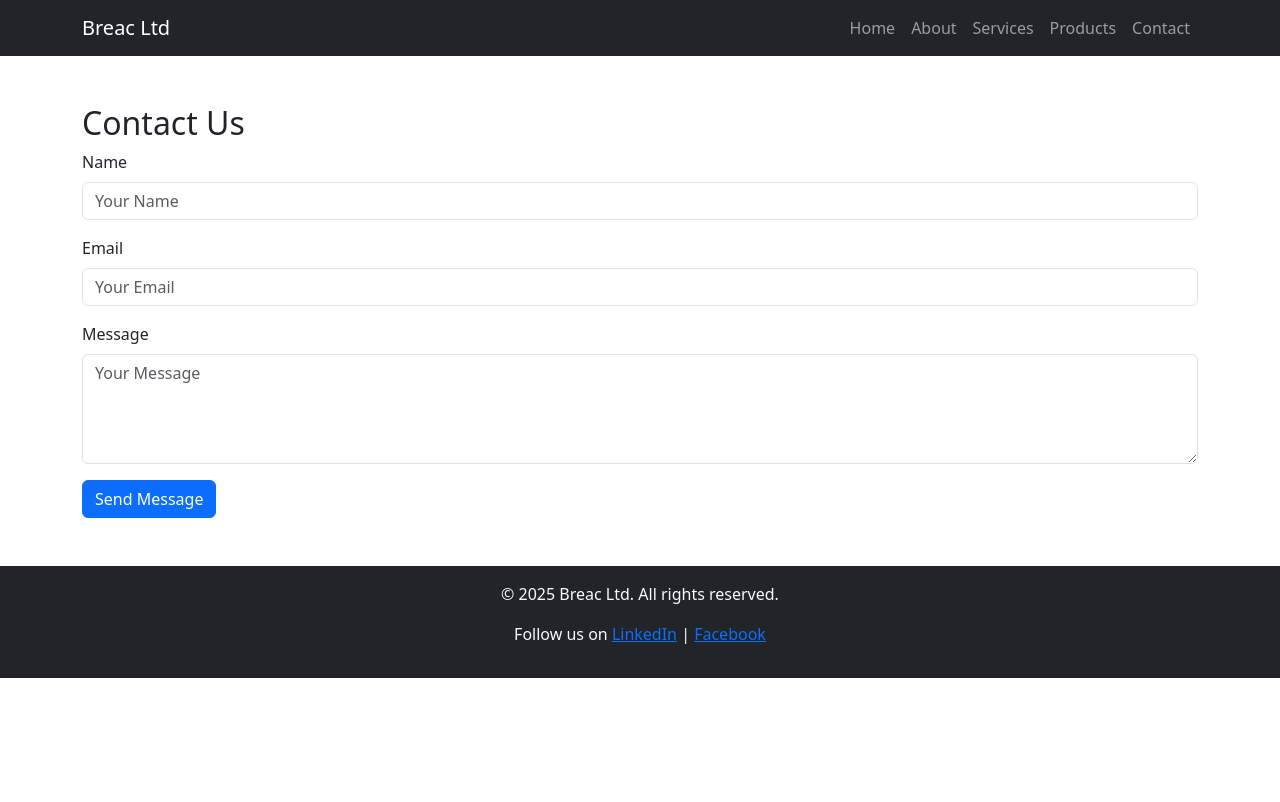
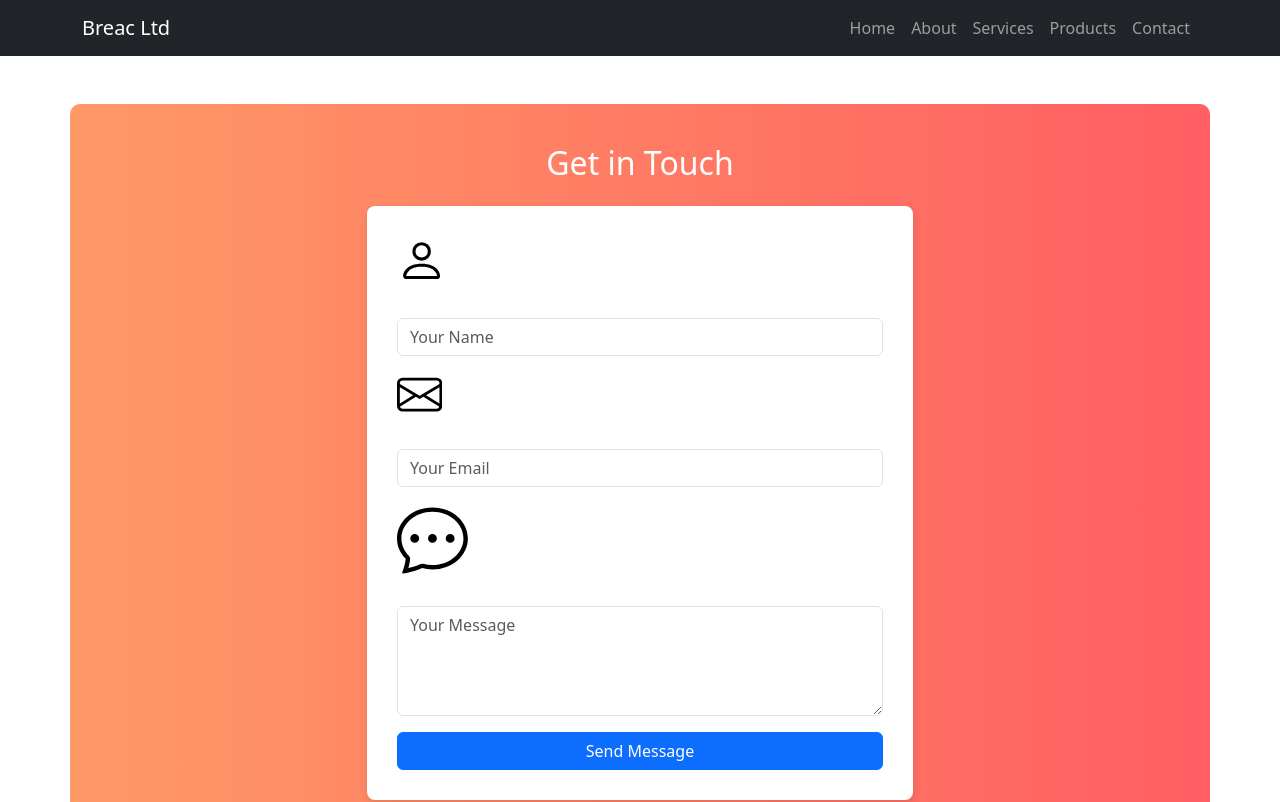
Before and after one commit to Isiji/breac-webiste, a React (Create React App) app in the folder breac-website/: page /contact in a window 1280 px wide. Shown: the top 802 px of the page. Built offline with nearby package versions, Linux system fonts and the light colour scheme.

Commit message:
remaining finishing touches

```diff
--- a/breac-website/package.json
+++ b/breac-website/package.json
@@ -11,6 +11,7 @@
     "framer-motion": "^12.4.10",
     "react": "^19.0.0",
     "react-bootstrap": "^2.10.9",
+    "react-bootstrap-icons": "^1.11.5",
     "react-dom": "^19.0.0",
     "react-router-dom": "^7.2.0",
     "react-scripts": "5.0.1",
--- /dev/null
+++ b/breac-website/src/data/services.js
@@ -0,0 +1,11 @@
+import aviation from "../assets/images/aviation.jpg";
+import cargoImg from "../assets/images/cargoImg.jpg";
+import eventprop from "../assets/images/event-prop.jpeg";
+
+const services = [
+    { id: "aviation-consultancy", title: "Aviation Consultancy", image: aviation, description: "Expert advice on permits, registration, and charters." },
+    { id: "cargo-forwarding", title: "Cargo Clearing & Forwarding", image: cargoImg, description: "Sea & air logistics, including live animal transport." },
+    { id: "events-deco", title: "Events Deco Branding", image: eventprop, description: "Creative event decorations and branding solutions." }
+];
+
+export default services;
--- /dev/null
+++ b/breac-website/src/pages/Contact.css
@@ -0,0 +1,29 @@
+.contact-container {
+    background: linear-gradient(to right, #ff9966, #ff5e62);
+    padding: 40px;
+    border-radius: 10px;
+    color: white;
+}
+
+.contact-form {
+    background: white;
+    padding: 30px;
+    border-radius: 8px;
+    box-shadow: 0px 4px 10px rgba(0, 0, 0, 0.1);
+}
+
+.contact-icon {
+    margin-right: 5px;
+    color: #ff5e62;
+}
+
+.contact-btn {
+    background-color: #ff5e62;
+    border: none;
+    width: 100%;
+    font-size: 1.2rem;
+}
+
+.contact-btn:hover {
+    background-color: #e04e55;
+}
--- a/breac-website/src/pages/Contact.js
+++ b/breac-website/src/pages/Contact.js
@@ -1,26 +1,42 @@
 import React from 'react';
-import { Container, Form, Button } from 'react-bootstrap';
+import { Container, Form, Button, Row, Col } from 'react-bootstrap';
+import { motion } from 'framer-motion';
+import { Envelope, Person, ChatDots } from 'react-bootstrap-icons';
+import './Contact.css'; // Import styles
+
 
 const Contact = () => {
     return (
-        <Container className="my-5">
-            <h2>Contact Us</h2>
-            <Form>
+        <motion.div
+            initial={{ opacity: 0, y: 50 }}
+            animate={{ opacity: 1, y: 0 }}
+            transition={{ duration: 1.2 }}
+        >
+            <Container className="contact-container my-5">
+                <h2 className="text-center mb-4">Get in Touch</h2>
+                <Row className="justify-content-center">
+                    <Col md={6}>
+                        <Form className="contact-form">
                             <Form.Group className="mb-3">
-                    <Form.Label>Name</Form.Label>
+                                <Form.Label><Person className="contact-icon" /> Name</Form.Label>
                                 <Form.Control type="text" placeholder="Your Name" />
                             </Form.Group>
                             <Form.Group className="mb-3">
-                    <Form.Label>Email</Form.Label>
+                                <Form.Label><Envelope className="contact-icon" /> Email</Form.Label>
                                 <Form.Control type="email" placeholder="Your Email" />
                             </Form.Group>
                             <Form.Group className="mb-3">
-                    <Form.Label>Message</Form.Label>
+                                <Form.Label><ChatDots className="contact-icon" /> Message</Form.Label>
                                 <Form.Control as="textarea" rows={4} placeholder="Your Message" />
                             </Form.Group>
-                <Button variant="primary" type="submit">Send Message</Button>
+                            <motion.div whileHover={{ scale: 1.1 }} whileTap={{ scale: 0.9 }}>
+                                <Button variant="primary" type="submit" className="contact-btn">Send Message</Button>
+                            </motion.div>
                         </Form>
+                    </Col>
+                </Row>
             </Container>
+        </motion.div>
     );
 };
 
--- a/breac-website/src/pages/Products.js
+++ b/breac-website/src/pages/Products.js
@@ -1,44 +1,44 @@
 import React from 'react';
 import { Container, Row, Col, Card } from 'react-bootstrap';
-import { Link } from 'react-router-dom';
 import { motion } from 'framer-motion';
 import products from '../data/products';
 import './Products.css';
 
 const Products = () => {
     return (
-        <motion.div
-            initial={{ opacity: 0, x: -200 }}
-            whileInView={{ opacity: 1, x: 0 }}
-            viewport={{ once: true, amount: 0.2 }}
-            transition={{ duration: 1.2 }}
-        >
         <Container className="my-5">
-                <h2 className="text-center">Our Products</h2>
+            <h2 className="text-center mb-4">Our Products</h2>
             <Row>
-                    {products.map((product) => (
-                        <Col md={4} key={product.id}>
-                            <Link to={`/products/${product.id}`} className="product-link">
+                {products.map((product, index) => (
+                    <Col md={6} key={index} className="d-flex align-items-center mb-4">
+                        {/* Image slides in from the left */}
                         <motion.div
                             initial={{ opacity: 0, x: -100 }}
                             whileInView={{ opacity: 1, x: 0 }}
                             viewport={{ once: true, amount: 0.2 }}
                             transition={{ duration: 1.2 }}
+                            className="w-50"
                         >
-                                    <Card className="product-card text-center">
-                                        <Card.Img variant="top" src={product.image} className="product-logo" />
+                            <Card.Img src={product.image} className="product-logo" />
+                        </motion.div>
+
+                        {/* Text slides in from the right */}
+                        <motion.div
+                            initial={{ opacity: 0, x: 100 }}
+                            whileInView={{ opacity: 1, x: 0 }}
+                            viewport={{ once: true, amount: 0.2 }}
+                            transition={{ duration: 1.2 }}
+                            className="w-50 ps-3"
+                        >
                             <Card.Body>
-                                            <Card.Title className="product-title">{product.name}</Card.Title>
+                                <Card.Title>{product.name}</Card.Title>
                                 <Card.Text>{product.description}</Card.Text>
                             </Card.Body>
-                                    </Card>
                         </motion.div>
-                            </Link>
                     </Col>
                 ))}
             </Row>
         </Container>
-        </motion.div>
     );
 };
 
--- /dev/null
+++ b/breac-website/src/pages/Services.css
@@ -0,0 +1,15 @@
+.product-logo, .service-logo {
+    width: 100%;
+    height: 250px;
+    object-fit: cover;
+    border-radius: 8px;
+}
+
+@media (max-width: 768px) {
+    .w-50 {
+        width: 100% !important; /* Full width on smaller screens */
+    }
+    .ps-3 {
+        padding-left: 0 !important;
+    }
+}
--- a/breac-website/src/pages/Services.js
+++ b/breac-website/src/pages/Services.js
@@ -1,47 +1,44 @@
 import React from 'react';
 import { Container, Row, Col, Card } from 'react-bootstrap';
-import { Link } from 'react-router-dom';
 import { motion } from 'framer-motion';
-
-// Import service images
-import aviationImg from '../assets/images/aviation.jpg';
-import cargoImg from '../assets/images/cargoImg.jpg';
-import eventsImg from '../assets/images/event-prop.jpeg';
-const services = [
-    { id: "aviation-consultancy", title: "Aviation Consultancy", image: aviationImg, description: "Expert advice on permits, registration, and charters." },
-    { id: "cargo-forwarding", title: "Cargo Clearing & Forwarding", image: cargoImg, description: "Sea & air logistics, including live animal transport." },
-    { id: "events-deco", title: "Events Deco Branding", image: eventsImg, description: "Creative event decorations and branding solutions." }
-];
+import services from '../data/services';
+import './Services.css';
 
 const Services = () => {
     return (
+        <Container className="my-5">
+            <h2 className="text-center mb-4">Our Services</h2>
+            <Row>
+                {services.map((service, index) => (
+                    <Col md={6} key={index} className="d-flex align-items-center mb-4">
+                        {/* Image slides in from the left */}
                         <motion.div
-            initial={{ opacity: 0, x: -200 }}
+                            initial={{ opacity: 0, x: -100 }}
                             whileInView={{ opacity: 1, x: 0 }}
                             viewport={{ once: true, amount: 0.2 }}
-            transition={{ duration: 1.5 }}
+                            transition={{ duration: 1.2 }}
+                            className="w-50"
                         >
-            <Container className="my-5">
-                <h2 className="text-center">Our Services</h2>
-                <Row>
-                    {services.map((service) => (
-                        <Col md={4} key={service.id}>
-                            <Link to={`/services/${service.id}`} style={{ textDecoration: 'none', color: 'inherit' }}>
-                                <motion.div whileHover={{ scale: 1.1 }} whileTap={{ scale: 1.2 }}>
-                                    <Card className="text-center">
-                                        <Card.Img variant="top" src={service.image} className="service-image" />
+                            <Card.Img src={service.image} className="service-logo" />
+                        </motion.div>
+
+                        {/* Text slides in from the right */}
+                        <motion.div
+                            initial={{ opacity: 0, x: 100 }}
+                            whileInView={{ opacity: 1, x: 0 }}
+                            viewport={{ once: true, amount: 0.2 }}
+                            transition={{ duration: 1.2 }}
+                            className="w-50 ps-3"
+                        >
                             <Card.Body>
                                 <Card.Title>{service.title}</Card.Title>
                                 <Card.Text>{service.description}</Card.Text>
                             </Card.Body>
-                                    </Card>
                         </motion.div>
-                            </Link>
                     </Col>
                 ))}
             </Row>
         </Container>
-        </motion.div>
     );
 };
 
```
Also changed, not shown: 1 other file (tests, documents, lock files or other folders). Lines whose indentation alone changed are shown as unchanged.
